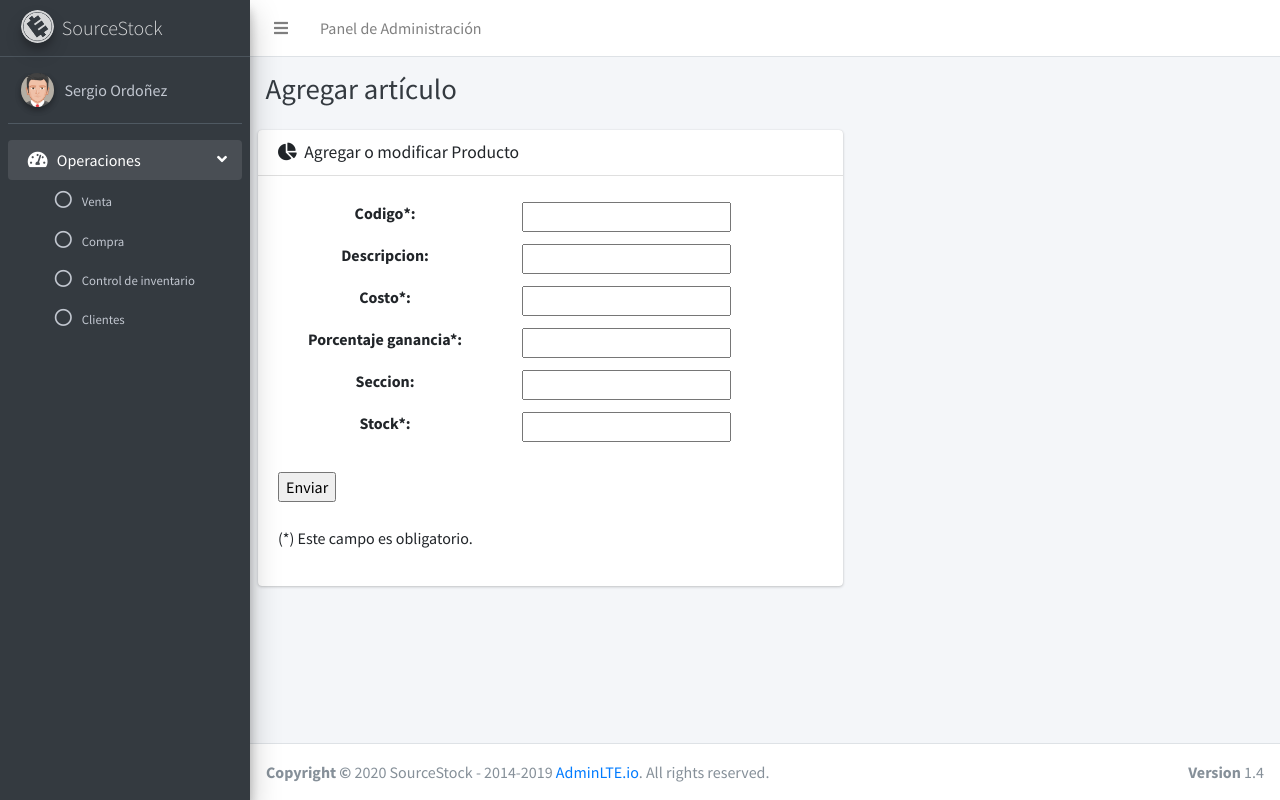
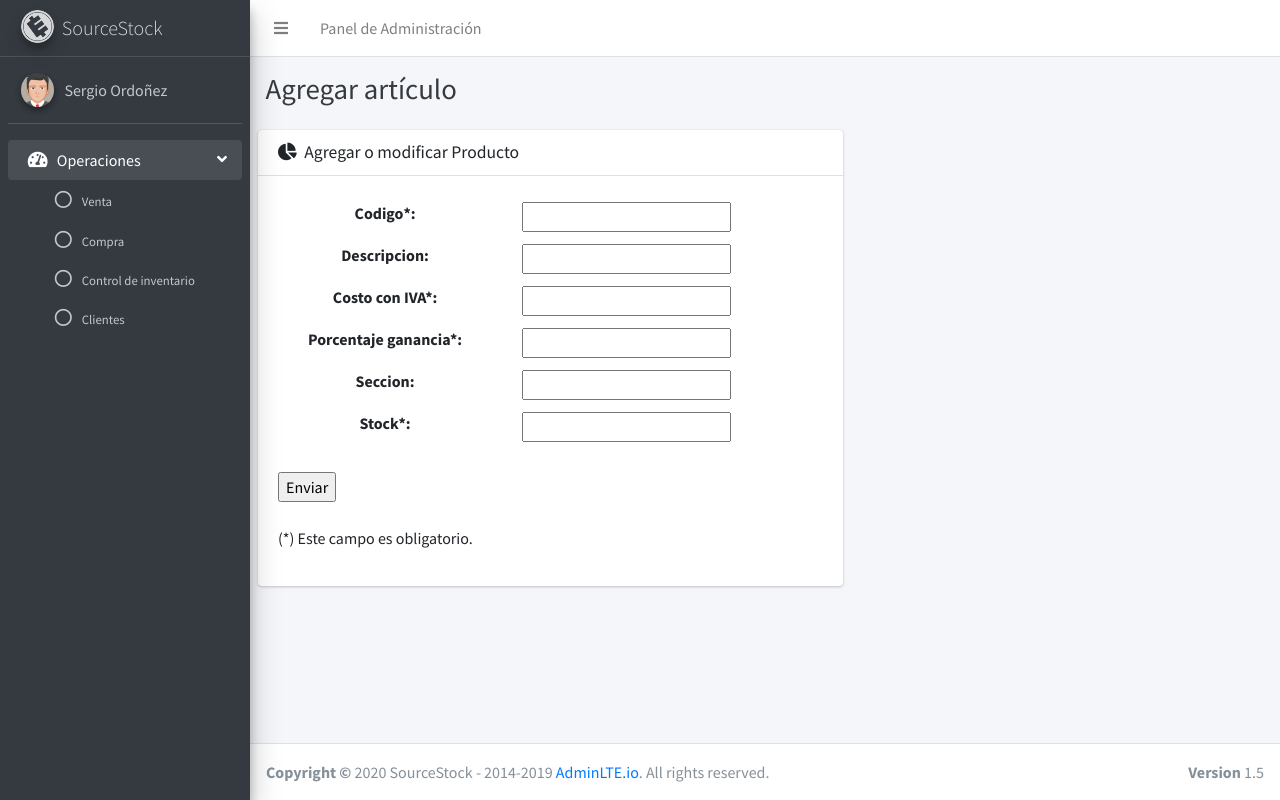
Before and after one commit to SantiR38/SourceStock, a Django app: page /agregar_articulo in a window 1280 px wide. Run offline with Django 3.2, Linux system fonts and the light colour scheme; data that the repository does not hold is empty; some libraries are stand-ins or nearby versions.

Commit message:
Costo sin iva y precio sin iva agregados a modelo Article.

```diff
--- a/erp/forms.py
+++ b/erp/forms.py
@@ -12,7 +12,7 @@ class FormVenta(forms.Form): # Sirve para la actualización inventario en genera
 class FormNuevoArticulo(forms.Form):
     codigo = forms.IntegerField(label_suffix= "*:")
     descripcion = forms.CharField(required=False)
-    costo = forms.DecimalField(max_digits=10, decimal_places=2, label_suffix= "*:")
+    costo = forms.DecimalField(max_digits=10, decimal_places=2, label_suffix= "*:", label="Costo con IVA")
     porcentaje_ganancia = forms.DecimalField(max_digits=10, decimal_places=2, label_suffix= "*:")
     seccion = forms.CharField(required=False)
     stock = forms.IntegerField(label_suffix= "*:")
--- a/erp/models.py
+++ b/erp/models.py
@@ -8,8 +8,10 @@ from django.db import models
 class Article(models.Model):
     codigo = models.BigIntegerField(unique=True)
     descripcion = models.CharField(max_length=100, null=True)
+    costo_sin_iva = models.DecimalField(max_digits=10, decimal_places=2)
     costo = models.DecimalField(max_digits=10, decimal_places=2)
     porcentaje_ganancia = models.DecimalField(max_digits=10, decimal_places=2, null=True)
+    precio_sin_iva = models.DecimalField(max_digits=10, decimal_places=2)
     precio = models.DecimalField(max_digits=10, decimal_places=2)
     seccion = models.CharField(max_length=100, blank=True, null=True)
     stock = models.IntegerField(verbose_name="Cantidad")
--- a/erp/templates/footer.html
+++ b/erp/templates/footer.html
@@ -5,7 +5,7 @@
     All rights reserved.
 
     <div class="float-right d-none d-sm-inline-block">
-      <b>Version</b> 1.4
+      <b>Version</b> 1.5
     </div>
 
 </footer>
```
Also changed, not shown: Version.md (+1 -0 lines).
